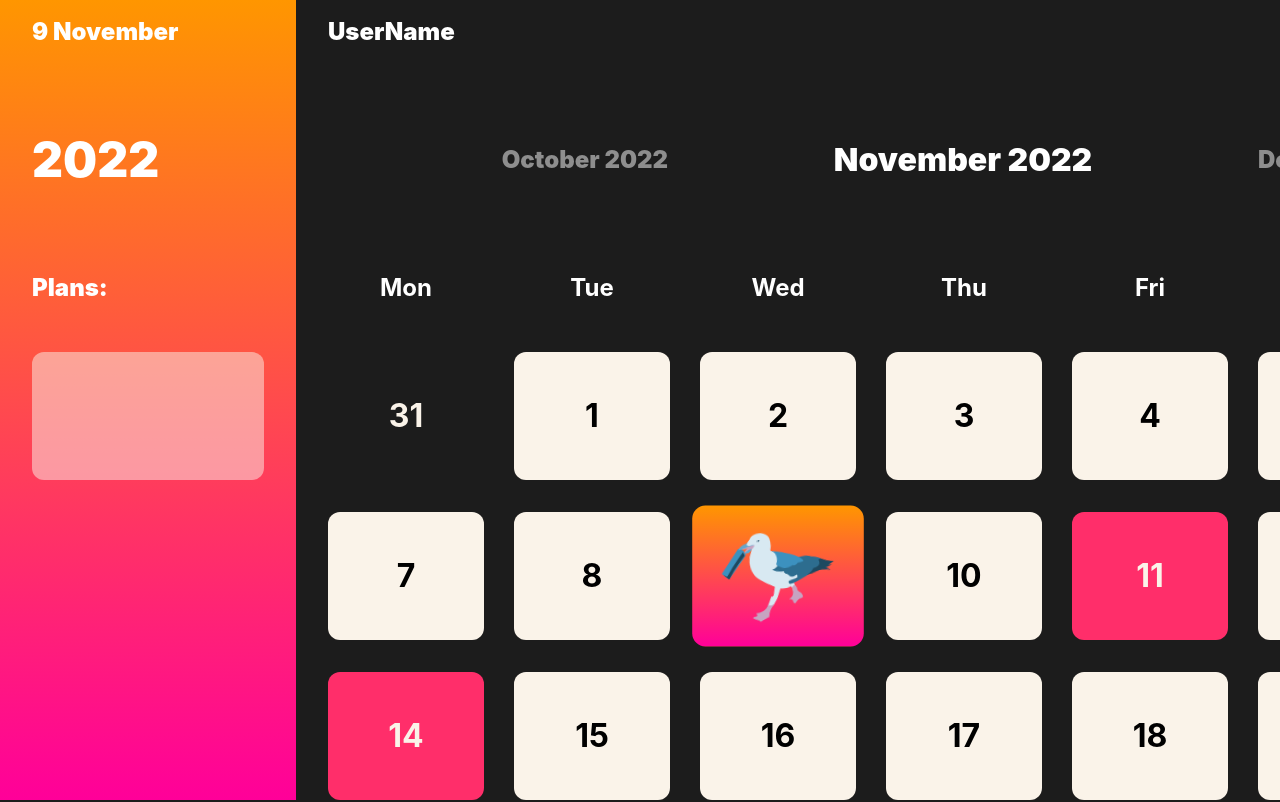
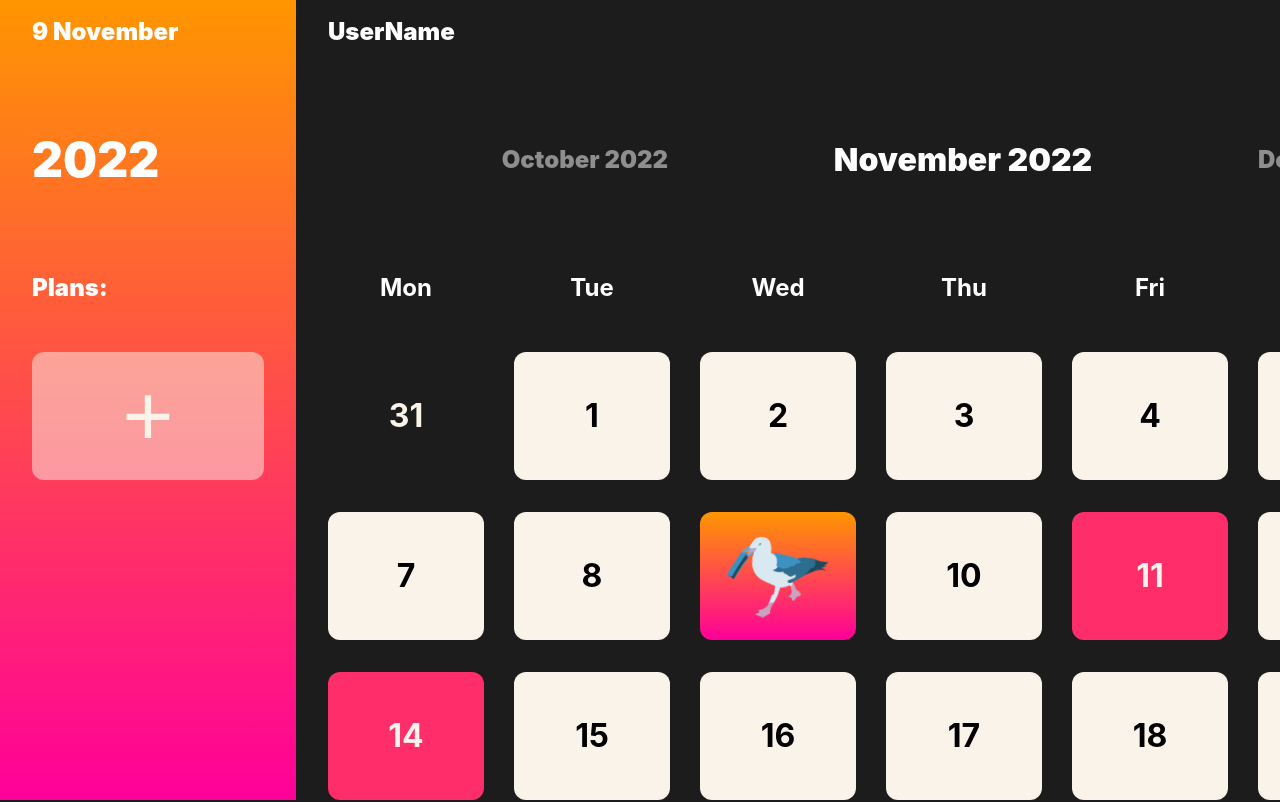
Before and after one commit to alexkior/seagulendar, a React (Vite) app in the folder client/: page / in a window 1280 px wide. Shown: the top 802 px of the page. Built offline with nearby package versions, Linux system fonts and the light colour scheme.

Commit message:
Fix and add some styles

```diff
--- a/client/src/components/Calendar/components/CalendarItem/CalendarItem.module.scss
+++ b/client/src/components/Calendar/components/CalendarItem/CalendarItem.module.scss
@@ -15,8 +15,7 @@
   font-size: 32px;
   font-weight: 700;
 
-  animation: hoverout 0.5s;
-  transition: transform 0.5s;
+  transition: transform 0.2s;
 
   cursor: pointer;
 }
@@ -29,7 +28,7 @@
   background-color: #00000000;
   color: #FAF3E9;
   background: linear-gradient(180deg, #FF9600 0%, #FF0099 100%, #FF2E6A 100%);
-  transform: scale(1.1);
+  transform: scale(1);
 }
 
 .CalendarItem_notCurrentMonth {
@@ -65,8 +64,7 @@
   font-size: 32px;
   font-weight: 700;
 
-  animation: hoverout 0.5s;
-  transition: transform 0.5s;
+  transition: transform 0.2s;
   cursor: pointer;
 
 }
@@ -79,7 +77,7 @@
   background-color: #faf3e900;
   color: #FAF3E9;
   background: linear-gradient(180deg, #FF9600 0%, #FF0099 100%, #FF2E6A 100%);
-  transform: scale(1.1);
+  transform: scale(1);
 }
 
 .CalendarItem_withContent {
@@ -99,8 +97,7 @@
   font-size: 32px;
   font-weight: 700;
 
-  animation: hoverout 0.5s;
-  transition: transform 0.5s;
+  transition: transform 0.2s;
   cursor: pointer;
 }
 
@@ -112,7 +109,7 @@
   background-color: #faf3e900;
   color: #FAF3E9;
   background: linear-gradient(180deg, #FF9600 0%, #FF0099 100%, #FF2E6A 100%);
-  transform: scale(1.1);
+  transform: scale(1);
 }
 
 .CalendarItem__seagull {
@@ -138,9 +135,14 @@
   color: #FAF3E9;
   font-size: 32px;
   font-weight: 700;
+  transform: scale(1);
+
+  transition: transform 0.2s;
+  cursor: pointer;
+}
+
+.CalendarItem_selected:hover {
   transform: scale(1.1);
-
-  cursor: pointer;
 }
 
 @keyframes pulse {
@@ -157,21 +159,3 @@
     transform: scale(0.9) rotate(0);
   }
 }
-
-@keyframes hover {
-  0% {
-    transform: scale(1);
-  }
-  100% {
-    transform: scale(1.1);
-  }
-}
-
-@keyframes hoverout {
-  0% {
-    transform: scale(1.1);
-  }
-  100% {
-    transform: scale(1);
-  }
-}
--- a/client/src/components/Sidebar/components/SidebarBlock/SidebarBlock.tsx
+++ b/client/src/components/Sidebar/components/SidebarBlock/SidebarBlock.tsx
@@ -1,6 +1,7 @@
 import * as React from 'react'
+import { motion } from 'framer-motion'
+
 import { useSelector } from '../../../../redux/store'
-
 
 import { SidebarItem } from '../SidebarItem'
 
@@ -21,15 +22,18 @@ const SidebarBlock: React.FC = function SidebarBlock() {
           <SidebarItem
             key={index}
             text={text}
+            empty={false}
           />
         )}
         <SidebarItem
           text={''}
+          empty={true}
         />
 
       </>) : (<>
         <SidebarItem
           text={''}
+          empty={true}
         />
       </>)}
 
--- a/client/src/components/Sidebar/components/SidebarItem/SidebarItem.module.scss
+++ b/client/src/components/Sidebar/components/SidebarItem/SidebarItem.module.scss
@@ -10,16 +10,69 @@
   flex-direction: row;
   align-items: center;
   justify-content: center;
+
+  cursor: pointer;
+
+  animation: hoverout 0.2s;
+  transition: transform 0.2s;
+
 }
 
+.SidebarItem:active {
+  transform: scale(0.95);
+}
+
+
 .SidebarItem_empty {
-  background-color: #FAF3E9;
+  background-color: rgb(250, 243, 233, 0.5);
   border-radius: 12px;
   min-width: 156px;
   min-height: 128px;
   width: 100%;
   height: 100%;
-  opacity: 50%;
+
+  display: flex;
+  flex-direction: row;
+  align-items: center;
+  justify-content: center;
+
+  margin: 0px;
+  padding: 0px;
+  cursor: pointer;
+  border: none;
+
+  animation: hoverout 0.2s;
+  transition: transform 0.2s;
+}
+
+.SidebarItem_empty:hover {
+  transform: scale(1.05);
+}
+
+.SidebarItem_empty:active {
+  transform: scale(1);
+}
+
+.SidebarItem_create_button {
+  background: none;
+  width: 48px;
+  height: 48px;
+  font-size: 88px;
+  font-weight: 500;
+  white-space: wrap;
+  text-align: center;
+  user-select: none;
+  color: #FAF3E9;
+
+  display: flex;
+  align-items: center;
+  justify-content: center;
+
+  margin: 0px;
+  padding: 0px;
+
+  cursor: pointer;
+
 }
 
 .SidebarItem_text {
@@ -29,5 +82,6 @@
   font-weight: 400;
   white-space: wrap;
   text-align: center;
+  user-select: none;
 
 }
--- a/client/src/components/Sidebar/components/SidebarItem/SidebarItem.tsx
+++ b/client/src/components/Sidebar/components/SidebarItem/SidebarItem.tsx
@@ -1,17 +1,38 @@
 import * as React from 'react'
+import { motion } from 'framer-motion'
+
 import styles from './SidebarItem.module.scss'
 
 interface SidebarItem {
   text: string;
+  empty: boolean;
 }
 
-const SidebarItem: React.FC<SidebarItem> = function SidebarItem({text}:SidebarItem) {
+const SidebarItem: React.FC<SidebarItem> = function SidebarItem({text, empty}:SidebarItem) {
   return (
-    <div className={text !== '' ? styles.SidebarItem : styles.SidebarItem_empty}>
-      <p className={styles.SidebarItem_text}>
-        {text}
-      </p>
-    </div>
+    <>
+      {empty ? (
+        <>
+          <button
+            className={styles.SidebarItem_empty}
+          >
+            <p className={styles.SidebarItem_create_button}>
+                +
+            </p>
+          </button>
+        </>
+      ) : (
+        <>
+          <div
+            className={styles.SidebarItem}
+          >
+            <p className={styles.SidebarItem_text}>
+              {text}
+            </p>
+          </div>
+        </>
+      )}
+    </>
   )
 }
 
```
